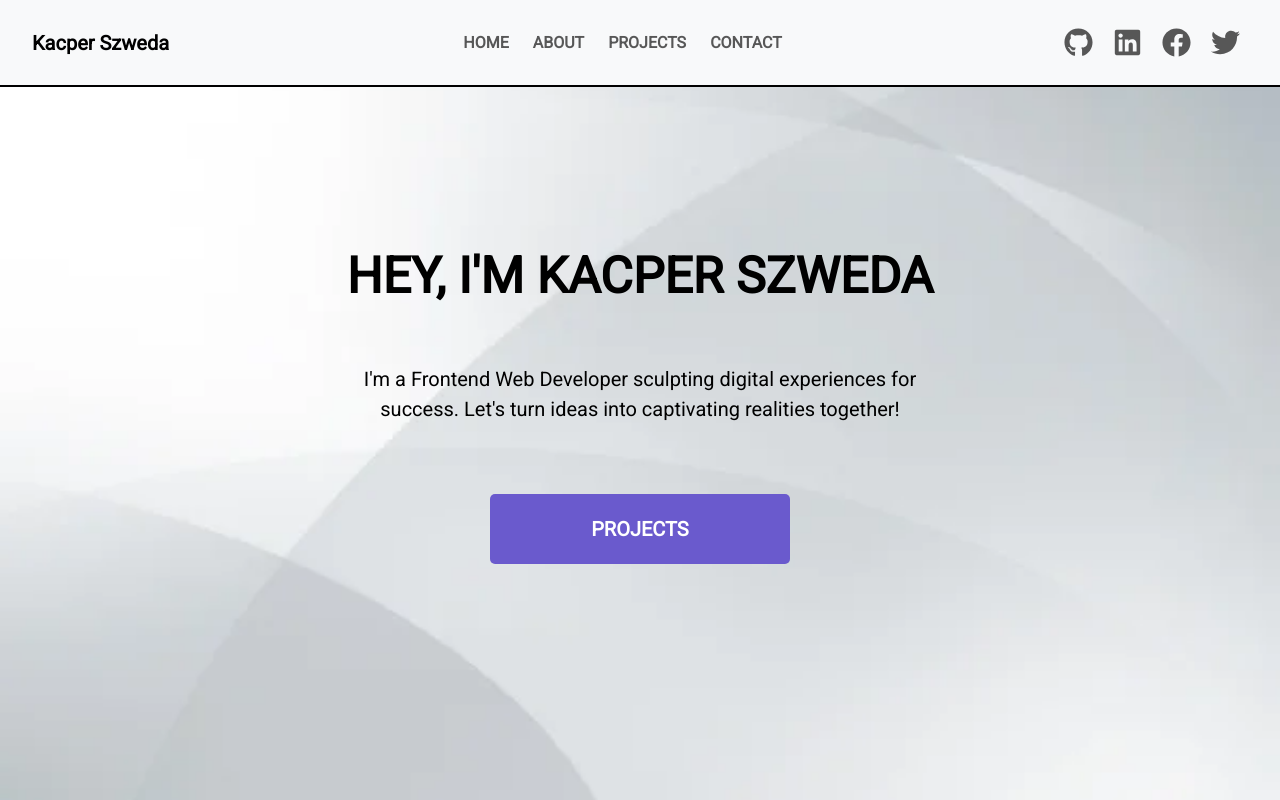
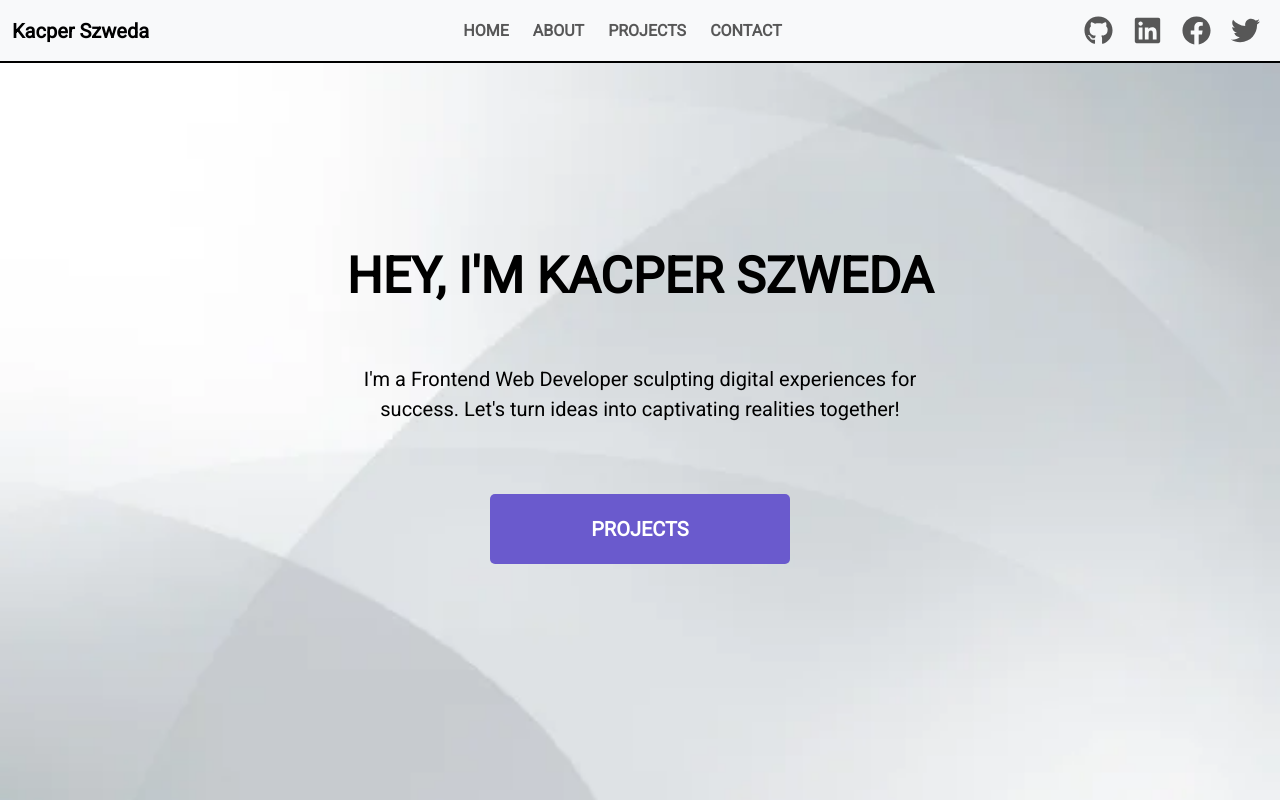
Before and after one commit to TheSKacper/kacper-szweda-portfolio, a React (Create React App) app in the folder portfolio/: page / in a window 1280 px wide. Shown: the top 800 px of the page. Built offline with nearby package versions, Linux system fonts and the light colour scheme.

Commit message:
cv change

```diff
--- a/portfolio/src/App.css
+++ b/portfolio/src/App.css
@@ -10,7 +10,6 @@
   position: fixed;
   width: 100%;
   border-bottom: 2px solid black;
-  padding: 20px;
 }
 
 .navbar a {
--- a/portfolio/src/components/Footer.jsx
+++ b/portfolio/src/components/Footer.jsx
@@ -1,5 +1,5 @@
 import React from "react";
-import CV from '../assets/Kacper Szweda CV.pdf'
+import CV from '../assets/CV Kacper Szweda.pdf'
 import RF from '../assets/Kacper Szweda referencje .pdf'
 import { FaGithub, FaLinkedin, FaFacebook, FaTwitter } from "react-icons/fa";
 
@@ -15,7 +15,7 @@ const Footer = () => {
             product
           </p>
           <div className="contactMe">
-          <a className="btn cv" href={CV} download='Kacper Szweda CV.pdf'>CV</a>
+          <a className="btn cv" href={CV} download='CV Kacper Szweda.pdf'>CV</a>
           <a className="btn reef" href={RF} download='Kacper Szweda referencje .pdf'>REFERENCE</a>
         </div>
         </div>
```
Also changed, not shown: 2 other files (tests, documents, lock files or other folders).
